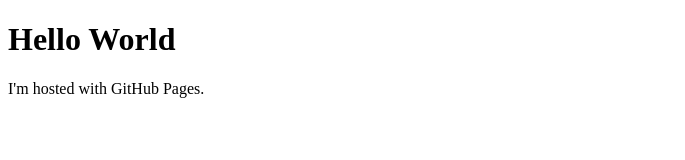
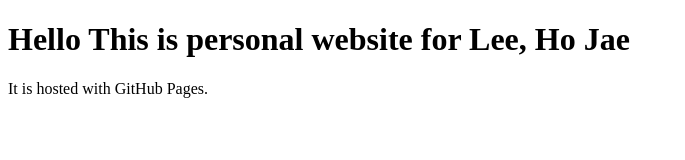
Before and after one commit to hojae-io/hojae-io.github.io, a plain HTML site: page index.html in a window 1280 px wide. Shown: the whole page, without its empty margins (0-685 px from the left). Drawn offline with Linux system fonts and the light colour scheme.

Commit message:
Update index.html

```diff
--- a/index.html
+++ b/index.html
@@ -1,7 +1,7 @@
 <!DOCTYPE html>
 <html>
 <body>
-<h1>Hello World</h1>
-<p>I'm hosted with GitHub Pages.</p>
+<h1>Hello This is personal website for Lee, Ho Jae</h1>
+<p>It is hosted with GitHub Pages.</p>
 </body>
 </html>
```
